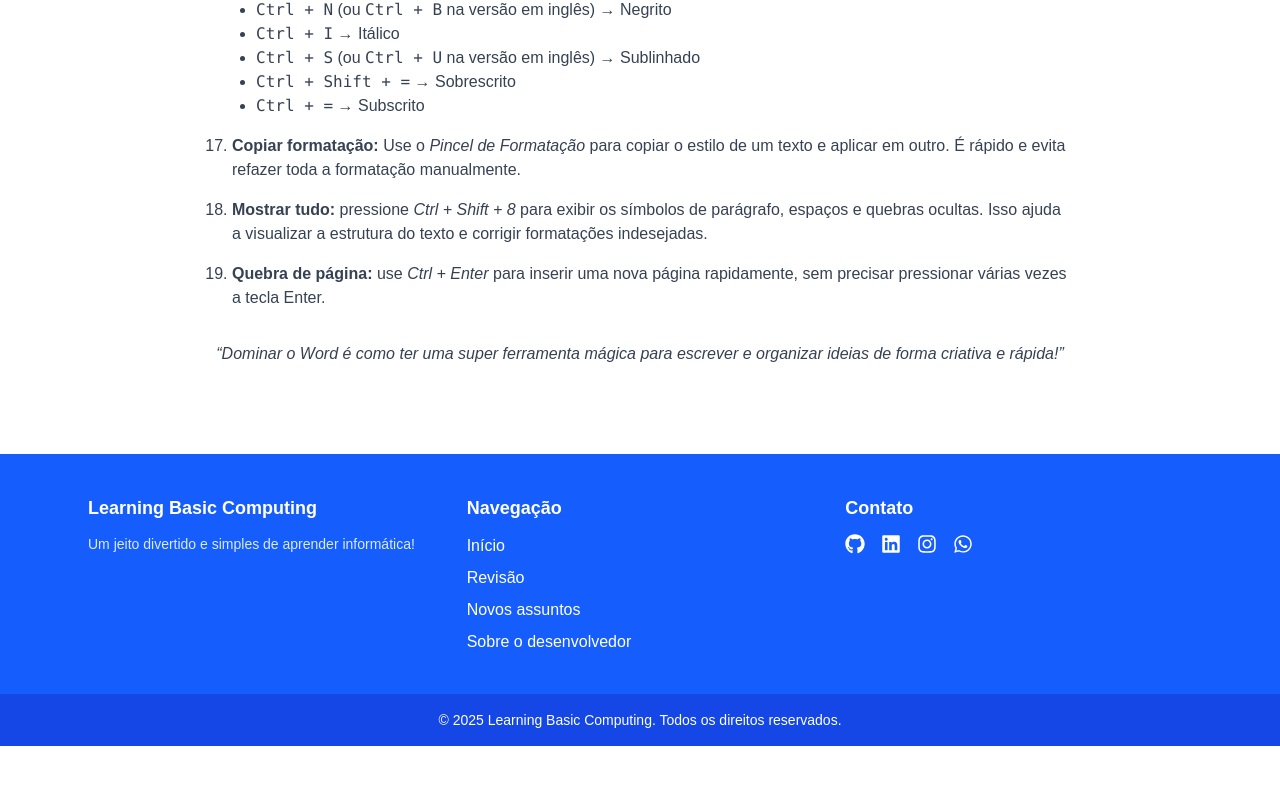
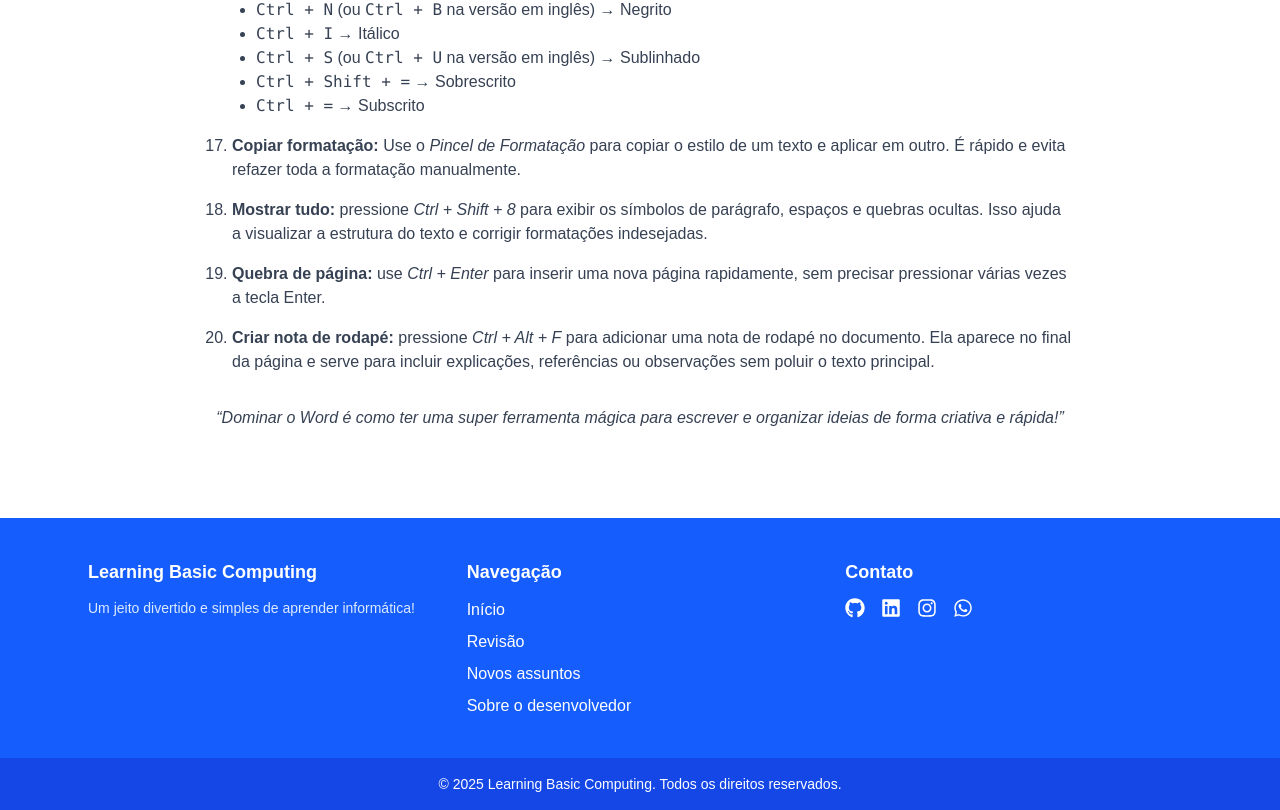
Before and after one commit to robsonalbuquerquedev/learningbasiccomputing, a Next.js app: page /revisao/word/material in a window 1280 px wide. Shown: the part 1260-2070 px from the top of the page. Before the commit the page ends 2006 px from the top, so only its background shows below. Built offline with nearby package versions, Linux system fonts and the light colour scheme.

Commit message:
update: updating revisao folder

```diff
--- a/src/app/revisao/word/material/page.tsx
+++ b/src/app/revisao/word/material/page.tsx
@@ -154,6 +154,11 @@ export default function WordMaterial() {
                     <span className="font-semibold">Quebra de página:</span>{" "}
                     use <span className="italic">Ctrl + Enter</span> para inserir uma nova página rapidamente, sem precisar pressionar várias vezes a tecla Enter.
                 </li>
+                <li>
+                    <span className="font-semibold">Criar nota de rodapé:</span>{" "}
+                    pressione <span className="italic">Ctrl + Alt + F</span> para adicionar uma nota de rodapé no documento.
+                    Ela aparece no final da página e serve para incluir explicações, referências ou observações sem poluir o texto principal.
+                </li>
             </motion.ol>
 
             {/* Conclusão */}
```
